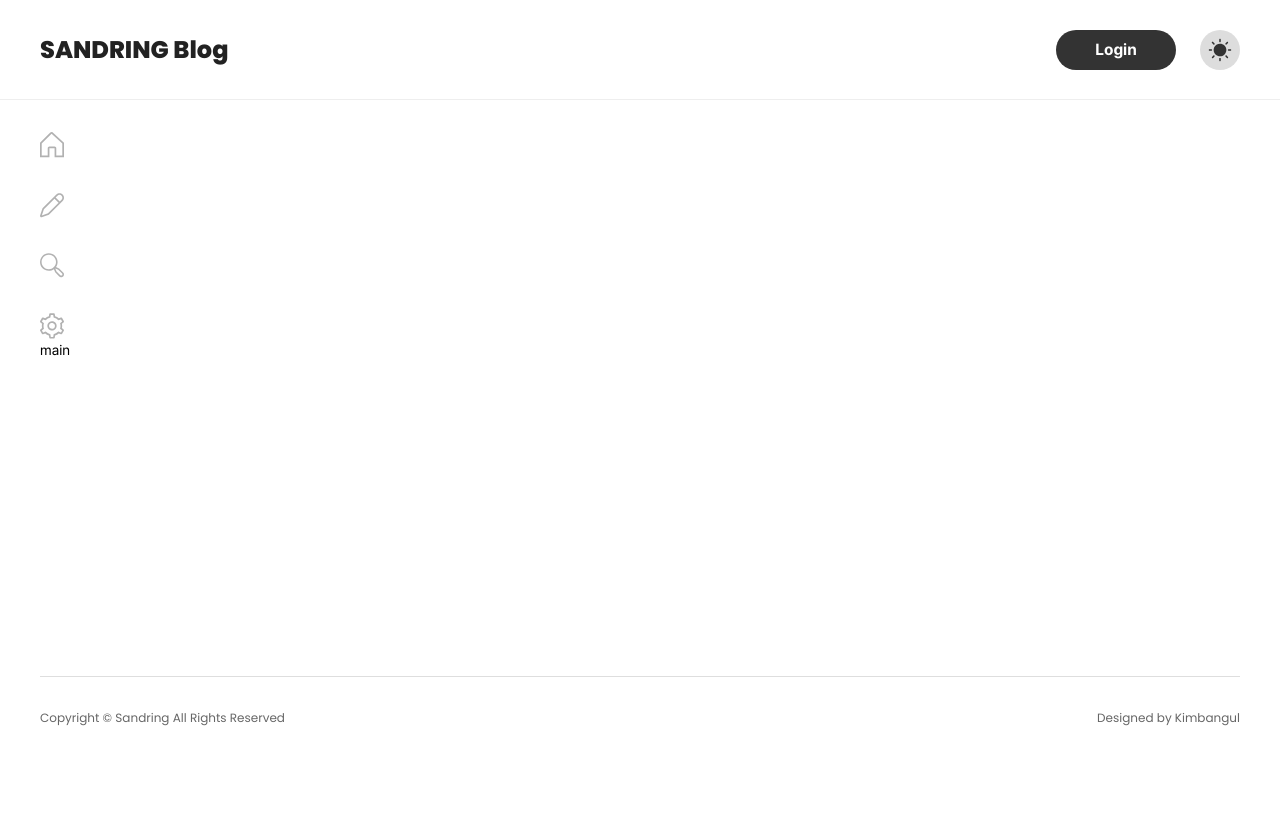
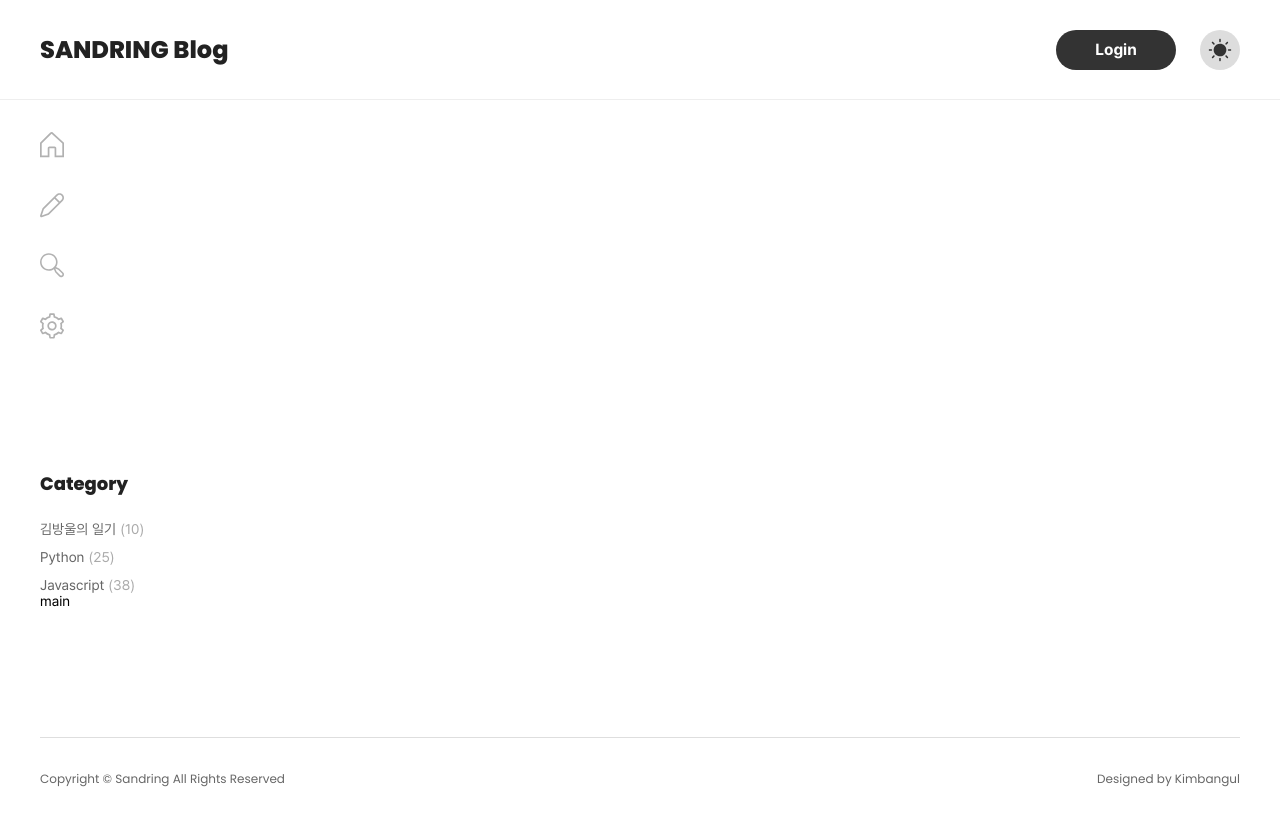
Before and after one commit to Discord-Bangul-e-bot/Blog, a Next.js app: page / in a window 1280 px wide. Shown: the top 826 px of the page. Before the commit the page ends 800 px from the top, so only its background shows below. Built offline with nearby package versions, Linux system fonts and the light colour scheme.

Commit message:
style: 카테고리 추가

```diff
--- /dev/null
+++ b/components/common/Category.tsx
@@ -0,0 +1,32 @@
+import Link from 'next/link';
+
+const Category: React.FC<CategoryPropsType> = (props) => {
+  const categoryMenu = [
+    { title: '김방울의 일기', link: '#', postNumber: 10 },
+    { title: 'Python', link: '#', postNumber: 25 },
+    { title: 'Javascript', link: '#', postNumber: 38 },
+  ];
+  return (
+    <nav className={props.className ? props.className : 'Category'}>
+      <h2 className='Category__title'>Category</h2>
+      <ul className='Category__menu'>
+        {categoryMenu.map((el) => {
+          return (
+            <li className='Category__menu-item' key={el.title}>
+              <Link href={el.link}>
+                <span className='Category__menu-name'>{el.title}</span>
+                <span className='Category__menu-post'>{`(${el.postNumber})`}</span>
+              </Link>
+            </li>
+          );
+        })}
+      </ul>
+    </nav>
+  );
+};
+
+type CategoryPropsType = {
+  className?: string;
+};
+
+export default Category;
--- a/components/common/layout/Sidebar.tsx
+++ b/components/common/layout/Sidebar.tsx
@@ -1,5 +1,7 @@
 import Link from 'next/link';
 import { ReactNode } from 'react';
+
+import Category from 'components/common/Category';
 
 import HOME_24 from 'src/assets/icons/common/home_24.svg';
 import PENCIL_24 from 'src/assets/icons/common/pencil_24.svg';
@@ -11,6 +13,7 @@ const Sidebar: React.FC = () => {
   return (
     <aside className='Sidebar'>
       <SidebarMenu />
+      <Category className='Sidebar__category' />
     </aside>
   );
 };
--- /dev/null
+++ b/src/styles/components/common/Category.scss
@@ -0,0 +1,27 @@
+.Category {
+  &__title {
+    @include subtitle1_bold;
+    @include poppins;
+    color: $text_05;
+  }
+
+  &__menu {
+    margin-top: 2.4rem;
+
+    &-item {
+      @include body_regular;
+      color: $text_03;
+      margin-top: 1.2rem;
+
+      &:first-child {
+        margin-top: 0;
+      }
+    }
+
+    &-post {
+      display: inline-block;
+      margin-left: 0.4rem;
+      color: #aaa;
+    }
+  }
+}
--- a/src/styles/components/common/layout/Sidebar.scss
+++ b/src/styles/components/common/layout/Sidebar.scss
@@ -18,4 +18,8 @@
       @include sound_only;
     }
   }
+
+  &__category {
+    margin-top: 12.8rem;
+  }
 }
--- a/src/styles/style.scss
+++ b/src/styles/style.scss
@@ -7,6 +7,7 @@
 
 // NOTE common & base
 @import 'src/styles/components/common/Button.scss';
+@import 'src/styles/components/common/Category.scss';
 @import 'src/styles/components/common/layout/Header.scss';
 @import 'src/styles/components/common/layout/Footer.scss';
 @import 'src/styles/components/common/layout/Page.scss';
```
